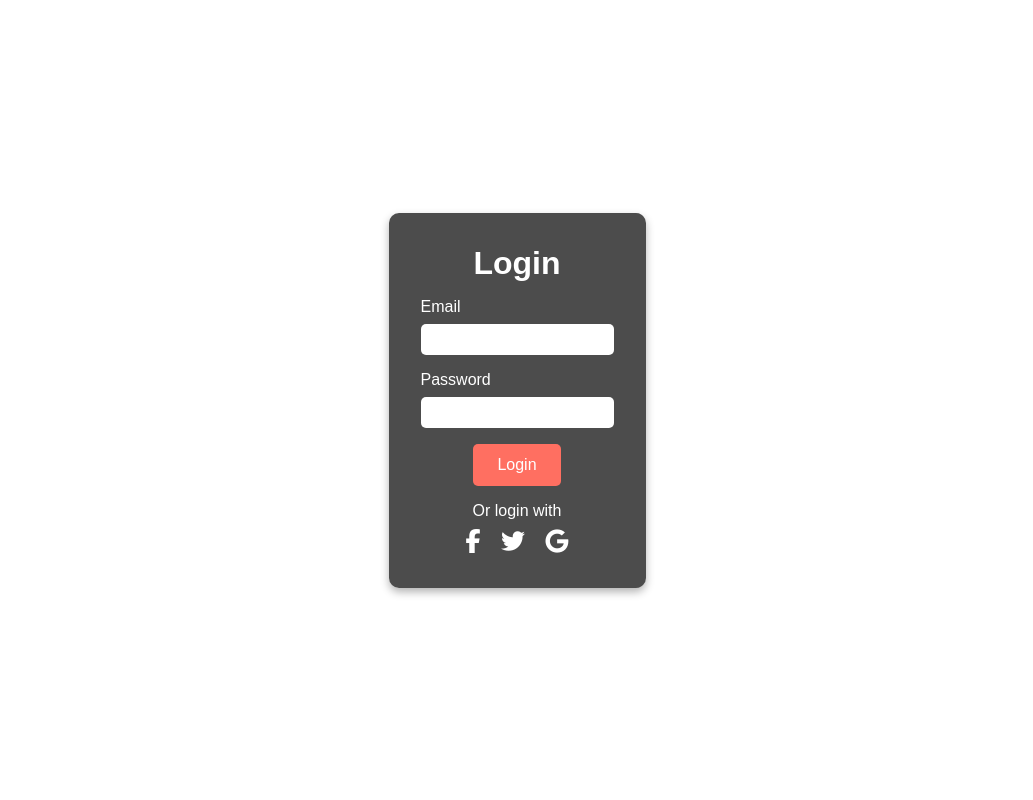
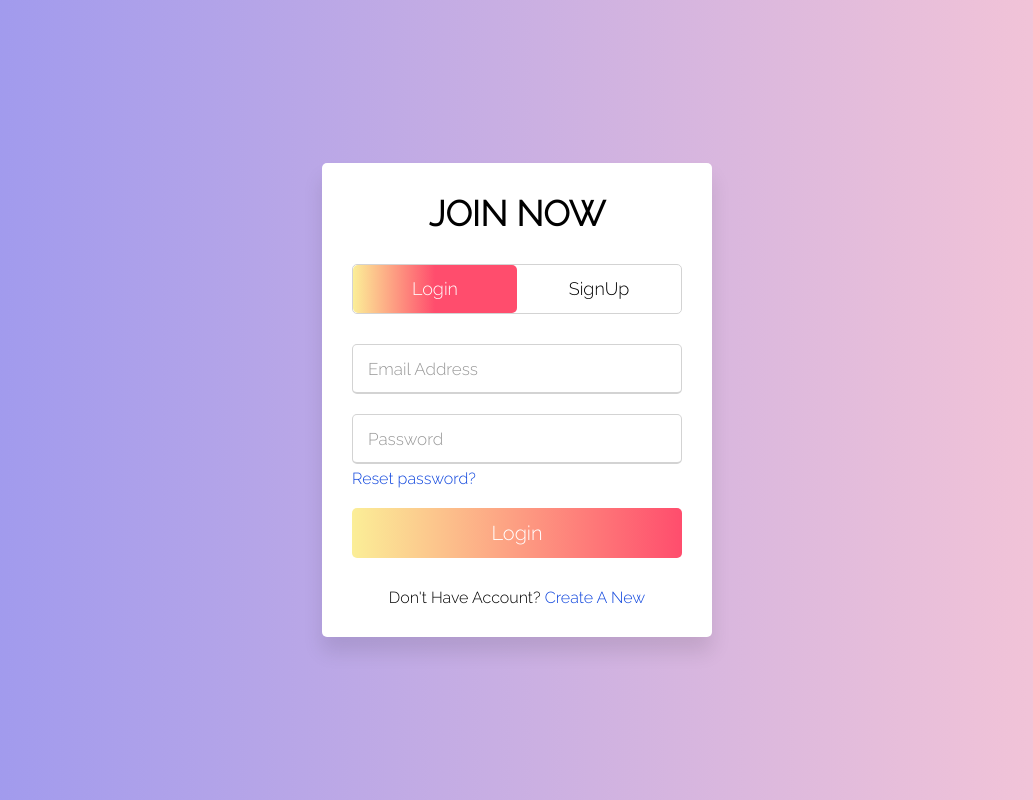
Before and after one commit to bipolar27/SaveMe, a plain HTML site: page womensafety/login.html in a window 1280 px wide. Shown: the whole page, without its empty margins (123-1156 px from the left). Drawn offline with Linux system fonts and the light colour scheme.

Commit message:
Add files via upload

```diff
--- a/womensafety/login.css
+++ b/womensafety/login.css
@@ -1,76 +1,182 @@
-* {
-    margin: 0;
-    padding: 0;
-    box-sizing: border-box;
+@import url('https://fonts.googleapis.com/css2?family=Raleway:wght@300&display=swap');
+
+*{
+  margin: 0;
+  padding: 0;
+  box-sizing: border-box;
+  font-family: 'Raleway', sans-serif;
 }
-
-body {
-    font-family: Arial, sans-serif;
-    background-image: url('background.jpg');
-    background-size: cover;
-    display: flex;
-    justify-content: center;
-    align-items: center;
-    height: 100vh;
-    color: #fff;
+html,body{
+  display: grid;
+  height: 100%;
+  width: 100%;
+  place-items: center;
+  background: -webkit-linear-gradient(left, #9896F0,#FBC8D5);
 }
-
-.login-container {
-    background: rgba(0, 0, 0, 0.7);
-    padding: 2rem;
-    border-radius: 10px;
-    box-shadow: 0 4px 8px rgba(0, 0, 0, 0.3);
+::selection{
+  background: #12e8f0;
+  color: #fff;
 }
-
-.login-form {
-    text-align: center;
+.wrapper{
+  overflow: hidden;
+  max-width: 390px;
+  background: #fff;
+  padding: 30px;
+  border-radius: 5px;
+  box-shadow: 0px 15px 20px rgba(0,0,0,0.1);
 }
-
-.login-form h1 {
-    margin-bottom: 1rem;
+.wrapper .title-text{
+  display: flex;
+  width: 200%;
 }
-
-.input-group {
-    margin-bottom: 1rem;
-    text-align: left;
+.wrapper .title{
+  width: 50%;
+  font-size: 35px;
+  font-weight: 600;
+  text-align: center;
+  transition: all 0.6s cubic-bezier(0.68,-0.55,0.265,1.55);
 }
-
-.input-group label {
-    display: block;
-    margin-bottom: 0.5rem;
+.wrapper .slide-controls{
+  position: relative;
+  display: flex;
+  height: 50px;
+  width: 100%;
+  overflow: hidden;
+  margin: 30px 0 10px 0;
+  justify-content: space-between;
+  border: 1px solid lightgrey;
+  border-radius: 5px;
 }
-
-.input-group input {
-    width: 100%;
-    padding: 0.5rem;
-    border: none;
-    border-radius: 5px;
+.slide-controls .slide{
+  height: 100%;
+  width: 100%;
+  color: #fff;
+  font-size: 18px;
+  font-weight: 500;
+  text-align: center;
+  line-height: 48px;
+  cursor: pointer;
+  z-index: 1;
+  transition: all 0.6s ease;
 }
-
-.login-button {
-    background-color: #ff6f61;
-    color: #fff;
-    border: none;
-    padding: 0.75rem 1.5rem;
-    border-radius: 5px;
-    cursor: pointer;
-    font-size: 1rem;
+.slide-controls label.signup{
+  color: #000;
 }
-
-.social-login {
-    margin-top: 1rem;
+.slide-controls .slider-tab{
+  position: absolute;
+  height: 100%;
+  width: 50%;
+  left: 0;
+  z-index: 0;
+  border-radius: 5px;
+  background: -webkit-linear-gradient(right,#ff4d6d, #ff4d6d, #FBEE97 /*#706677*/);
+  transition: all 0.6s cubic-bezier(0.68,-0.55,0.265,1.55);
 }
-
-.social-login p {
-    margin-bottom: 0.5rem;
+input[type="radio"]{
+  display: none;
 }
-
-.social-icons a {
-    color: #fff;
-    margin: 0 0.5rem;
-    font-size: 1.5rem;
+#signup:checked ~ .slider-tab{
+  left: 50%;
 }
-
-.social-icons a:hover {
-    color: #ff6f61;
+#signup:checked ~ label.signup{
+  color: #fff;
+  cursor: default;
+  user-select: none;
 }
+#signup:checked ~ label.login{
+  color: #000;
+}
+#login:checked ~ label.signup{
+  color: #000;
+}
+#login:checked ~ label.login{
+  cursor: default;
+  user-select: none;
+}
+.wrapper .form-container{
+  width: 100%;
+  overflow: hidden;
+}
+.form-container .form-inner{
+  display: flex;
+  width: 200%;
+}
+.form-container .form-inner form{
+  width: 50%;
+  transition: all 0.6s cubic-bezier(0.68,-0.55,0.265,1.55);
+}
+.form-inner form .field{
+  height: 50px;
+  width: 100%;
+  margin-top: 20px;
+}
+.form-inner form .field input{
+  height: 100%;
+  width: 100%;
+  outline: none;
+  padding-left: 15px;
+  border-radius: 5px;
+  border: 1px solid lightgrey;
+  border-bottom-width: 2px;
+  font-size: 17px;
+  transition: all 0.3s ease;
+}
+.form-inner form .field input:focus{
+  border-color: #12e8f0;
+}
+.form-inner form .field input::placeholder{
+  color: #999;
+  transition: all 0.3s ease;
+}
+form .field input:focus::placeholder{
+  color: #b3b3b3;
+}
+.form-inner form .pass-link{
+  margin-top: 5px;
+}
+.form-inner form .signup-link{
+  text-align: center;
+  margin-top: 30px;
+}
+.form-inner form .pass-link a,
+.form-inner form .signup-link a{
+  color: #0e45dd;
+  text-decoration: none;
+}
+.form-inner form .pass-link a:hover,
+.form-inner form .signup-link a:hover{
+  text-decoration: underline;
+}
+form .btn{
+  height: 50px;
+  width: 100%;
+  border-radius: 5px;
+  position: relative;
+  overflow: hidden;
+}
+form .btn .btn-layer{
+  height: 100%;
+  width: 300%;
+  position: absolute;
+  left: -100%;
+  background: -webkit-linear-gradient(right, #ff4d6d, #ff4d6d, #FBEE97, #706677);
+  border-radius: 5px;
+  transition: all 0.4s ease;;
+}
+form .btn:hover .btn-layer{
+  left: 0;
+}
+form .btn input[type="submit"]{
+  height: 100%;
+  width: 100%;
+  z-index: 2;
+  position: relative;
+  background: none;
+  border: none;
+  color: #fff;
+  padding-left: 0;
+  border-radius: 10px;
+  font-size: 20px;
+  font-weight: 500;
+  cursor: pointer;
+}
--- a/womensafety/login.html
+++ b/womensafety/login.html
@@ -1,38 +1,67 @@
+
 <!DOCTYPE html>
-<html lang="en">
+<html lang="en" dir="ltr">
   <head>
-    <meta charset="UTF-8">
+    <meta charset="utf-8">
+    <title>Sign Up | Log In</title>
+    <link rel="stylesheet" href="login.css">
     <meta name="viewport" content="width=device-width, initial-scale=1.0">
-    <title>Responsive Login Page</title>
-    <link rel="stylesheet" href="login.css">
   </head>
   <body>
-    <div class="login-container">
-        <div class="login-form">
-            <h1>Login</h1>
-            <form action="#">
-                <div class="input-group">
-                    <label for="email">Email</label>
-                    <input type="email" id="email" required>
+    <div class="wrapper">
+       <div class="title-text">
+          <div class="title login">
+             JOIN NOW
           </div>
-                <div class="input-group">
-                    <label for="password">Password</label>
-                    <input type="password" id="password" required>
+          <div class="title signup">
+             JOIN NOW
           </div>
-                <button type="submit" class="login-button">Login</button>
+       </div>
+       <div class="form-container">
+          <div class="slide-controls">
+             <input type="radio" name="slide" id="login" checked>
+             <input type="radio" name="slide" id="signup">
+             <label for="login" class="slide login">Login</label>
+             <label for="signup" class="slide signup">SignUp</label>
+             <div class="slider-tab"></div>
+          </div>
+          <div class="form-inner">
+             <form action="#" class="login">
+                <div class="field">
+                   <input type="text" placeholder="Email Address" required>
+                </div>
+                <div class="field">
+                   <input type="password" placeholder="Password" required>
+                </div>
+                <div class="pass-link">
+                   <a href="#">Reset password?</a>
+                </div>
+                <div class="field btn">
+                   <div class="btn-layer"></div>
+                   <input type="submit" value="Login">
+                </div>
+                <div class="signup-link">
+                   Don't Have Account? <a href="">Create A New</a>
+                </div>
              </form>
-            <div class="social-login">
-                <p>Or login with</p>
-                <div class="social-icons">
-                    <a href="#"><i class="fab fa-facebook-f"></i></a>
-                    <a href="#"><i class="fab fa-twitter"></i></a>
-                    <a href="#"><i class="fab fa-google"></i></a>
+             <form action="#" class="signup">
+                <div class="field">
+                   <input type="text" placeholder="Email Address" required>
+                </div>
+                <div class="field">
+                   <input type="password" placeholder="Password" required>
+                </div>
+                <div class="field">
+                   <input type="password" placeholder="Confirm Password" required>
+                </div>
+                <div class="field btn">
+                   <div class="btn-layer"></div>
+                   <input type="submit" value="SignUp">
+                </div>
+             </form>
           </div>
        </div>
     </div>
-    </div>
-
-    <script src="https://kit.fontawesome.com/a076d05399.js" crossorigin="anonymous"></script>
-    <script src="script.js"></script>
+    <script src="login.js"></script>
   </body>
 </html>
--- /dev/null
+++ b/womensafety/login.js
@@ -0,0 +1,17 @@
+const loginText = document.querySelector(".title-text .login");
+const loginForm = document.querySelector("form.login");
+const loginBtn = document.querySelector("label.login");
+const signupBtn = document.querySelector("label.signup");
+const signupLink = document.querySelector("form .signup-link a");
+signupBtn.onclick = (()=>{
+ loginForm.style.marginLeft = "-50%";
+ loginText.style.marginLeft = "-50%";
+});
+loginBtn.onclick = (()=>{
+ loginForm.style.marginLeft = "0%";
+ loginText.style.marginLeft = "0%";
+});
+signupLink.onclick = (()=>{
+ signupBtn.click();
+ return false;
+});
--- a/womensafety/style.css
+++ b/womensafety/style.css
@@ -26,6 +26,8 @@ a{
     justify-content: space-between;
     align-items: center;
     padding: 0 24px;
+
+
 }
 
 .nav-menu{
@@ -89,6 +91,7 @@ a{
         background-color: rgb(0, 0, 0);
         text-align: center;
         transition: 0.3s;
+        z-index: 50;
 
       }
 
@@ -146,7 +149,7 @@ main {
 
 .cta-button::after{
     content:"";
-    position: absolute;
+    position: relative;
     inset: 0;
     background-color: #111827;
     border-radius: inherit;
```
Also changed, not shown: womensafety/safe.avif (added). Lines whose indentation alone changed are shown as unchanged.
